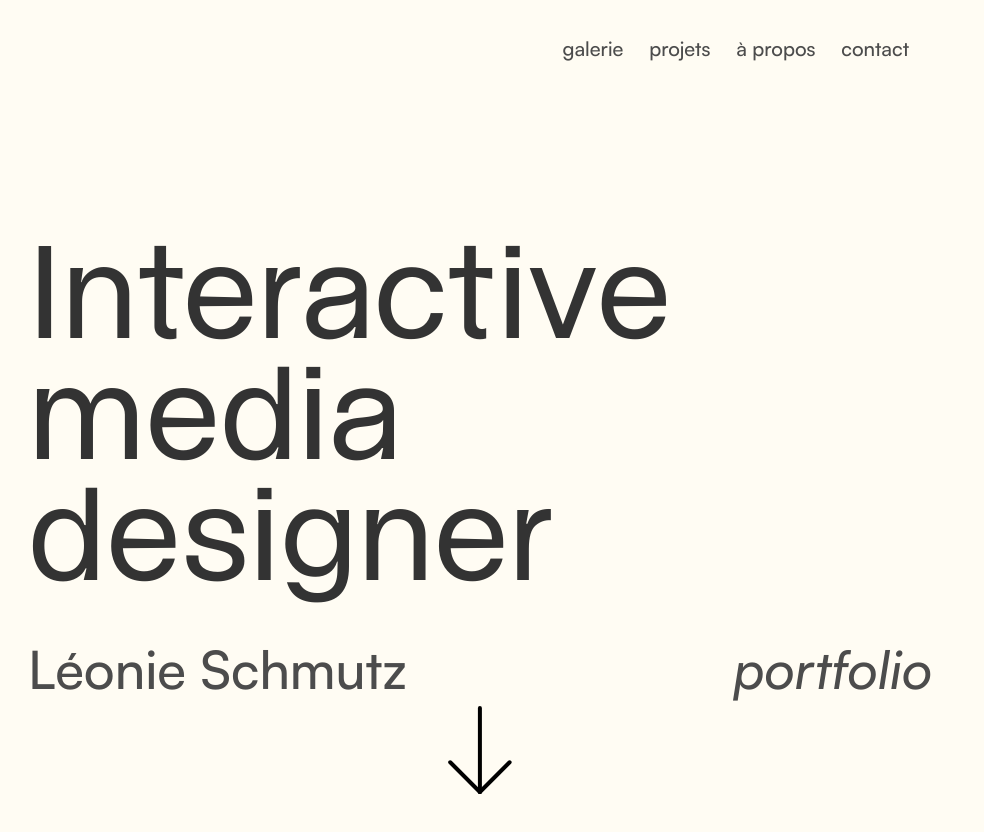
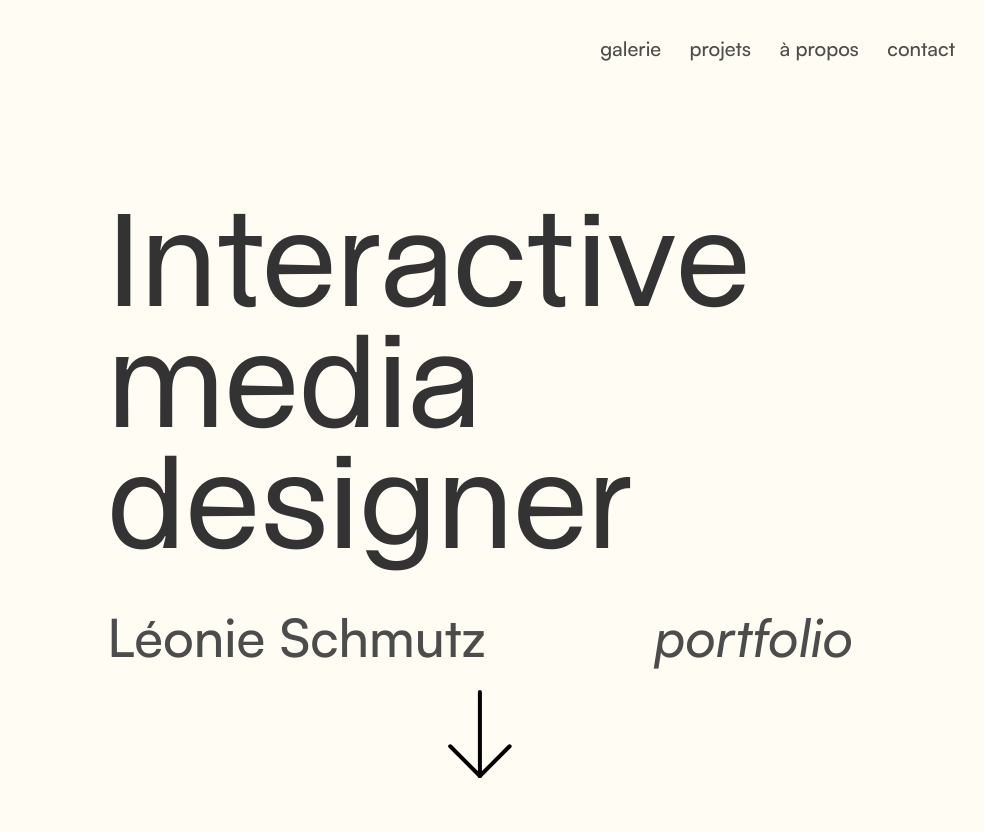
Before and after one commit to leonieschmutz/portfolio, a website built with Parcel: page src/index.html in a window 1280 px wide. Shown: the whole page, without its empty margins (160-1144 px from the left). Built offline with nearby package versions, Linux system fonts and the light colour scheme.

Commit message:
mise à jour du header

```diff
--- a/src/index.html
+++ b/src/index.html
@@ -7,7 +7,7 @@
     <link rel="stylesheet" href="scss/main.scss" />
   </head>
   <body>
-    <header>
+    <!-- <header>
       <div class="container">
         <div class="row">
           <div class="col-sm-12 col-md-12 offset-lg-1 col-lg-10">
@@ -85,6 +85,94 @@
           </div>
         </div>
       </div>
+    </header> -->
+    <header>
+      <div class="container">
+        <div class="row">
+          <div class="col-sm-12 col-md-12 offset-lg-1 col-lg-10">
+            <div class="header-content">
+              <div class="row">
+                <div class="col-sm-12 col-md-12 col-lg-12 p-lg-0">
+                  <div class="header-nav-desktop">
+                    <a href="index.html">galerie</a>
+                    <a href="projets.html">projets</a>
+                    <a href="apropos.html">à propos</a>
+                    <a href="#">contact</a>
+                  </div>
+                  <div class="header-nav-mobile">
+                    <img
+                      src="../src/img/burger-menu-button.svg"
+                      alt="Le bouton du menu"
+                      class="header-nav-mobile-button"
+                    />
+                    <div class="header-nav-mobile-link">
+                      <a href="index.html">galerie</a>
+                      <a href="projets.html">projets</a>
+                      <a href="apropos.html">à propos</a>
+                      <a href="#">contact</a>
+                    </div>
+                  </div>
+                </div>
+                <div class="col-sm-12 col-md-12 col-lg-10 offset-lg-1">
+                  <div class="header-text">
+                    <div class="header-text-title">
+                      <h1>Interactive media designer</h1>
+                      <div class="header-text-fonction">
+                        <h2>Léonie Schmutz</h2>
+                        <h2><span>portfolio</span></h2>
+                      </div>
+                    </div>
+                    <svg
+                      xmlns="http://www.w3.org/2000/svg"
+                      width="64"
+                      height="89"
+                      viewBox="0 0 64 89"
+                      fill="none"
+                    >
+                      <path
+                        fill-rule="evenodd"
+                        clip-rule="evenodd"
+                        d="M31.905 2.9751L31.905 86.9751Z"
+                        fill="#4C4C4C"
+                      />
+                      <path
+                        d="M31.905 2.9751L31.905 86.9751"
+                        stroke="black"
+                        stroke-width="4"
+                        stroke-linecap="round"
+                      />
+                      <path
+                        fill-rule="evenodd"
+                        clip-rule="evenodd"
+                        d="M2.20654 57.2766L31.9051 86.9751Z"
+                        fill="#4C4C4C"
+                      />
+                      <path
+                        d="M2.20654 57.2766L31.9051 86.9751"
+                        stroke="black"
+                        stroke-width="4"
+                        stroke-linecap="round"
+                      />
+                      <path
+                        fill-rule="evenodd"
+                        clip-rule="evenodd"
+                        d="M31.905 86.9751L61.6035 57.2766Z"
+                        fill="#4C4C4C"
+                      />
+                      <path
+                        d="M31.905 86.9751L61.6035 57.2766"
+                        stroke="black"
+                        stroke-width="4"
+                        stroke-linecap="round"
+                      />
+                    </svg>
+                  </div>
+                </div>
+              </div>
+            </div>
+          </div>
+        </div>
+      </div>
     </header>
 
     <script src="js/main.js" type="module"></script>
--- a/src/scss/modules/_header.scss
+++ b/src/scss/modules/_header.scss
@@ -1,6 +1,3 @@
-// .header-content {
-//   height: 100vh;
-// }
 header {
   margin-bottom: 115px;
 }
@@ -11,18 +8,10 @@ header {
   justify-content: flex-start;
   height: 100%;
   margin-top: 20%;
-
   svg {
     align-self: center;
-    // margin-top: 150px;
-    position: sticky;
-    bottom: 0;
-  }
-}
-
-@media (max-width: 768px) {
-  .header-text svg {
-    height: 50%;
+    position: absolute;
+    bottom: 22px;
   }
 }
 
@@ -33,25 +22,29 @@ header {
   margin-top: 27px;
 }
 
+// .header-text-title {
+//   position: absolute;
+//   transform-origin: center;
+//   top: 50%;
+// }
+
 @media (max-width: 768px) {
   .header-text-fonction {
     margin-top: 5px;
   }
 }
+
 .header-nav-mobile {
-  // display: flex;
-  // flex-direction: row;
-  // justify-content: flex-end;
-  position: relative;
   margin-top: 77px;
 
   @media (min-width: 992px) {
     display: none;
   }
+
   .header-nav-mobile-button {
     cursor: pointer;
     position: absolute;
-    right: 0;
+    right: 22px;
   }
 
   // .header-nav-mobile-button.is-active {
```
Also changed, not shown: src/projets.html (+14 -2 lines).
